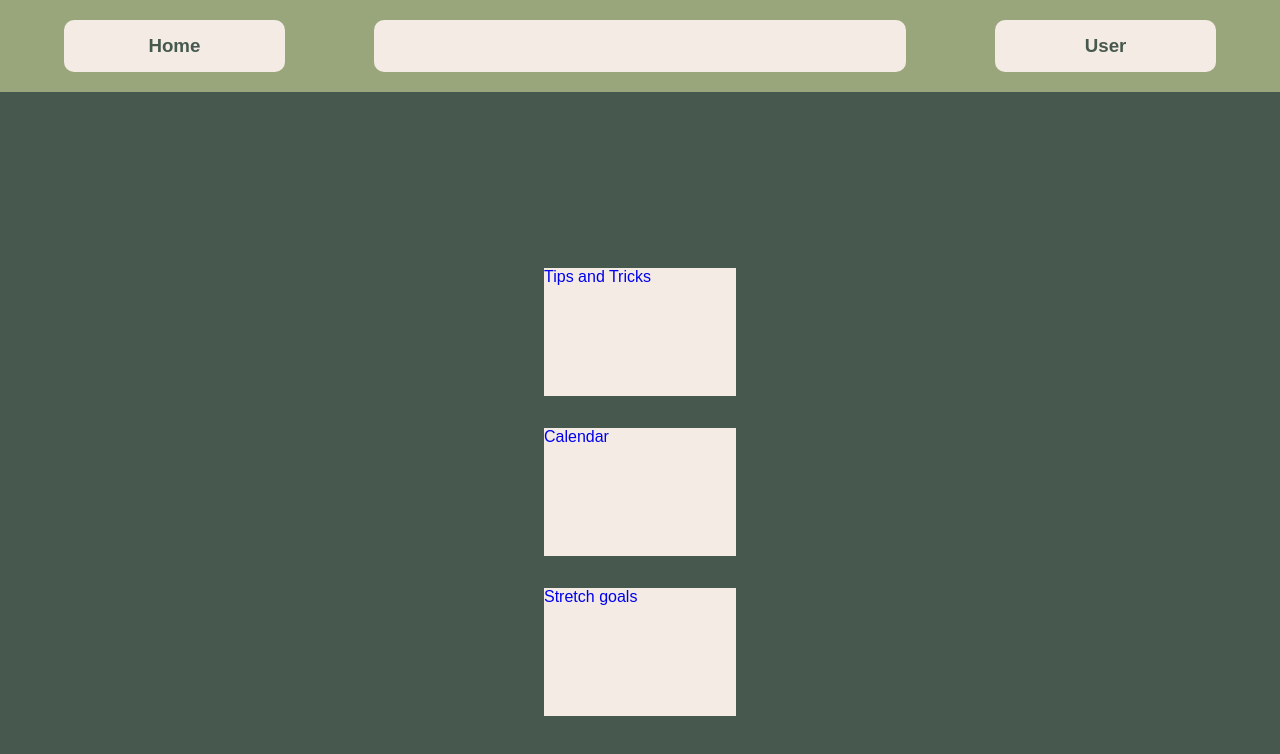
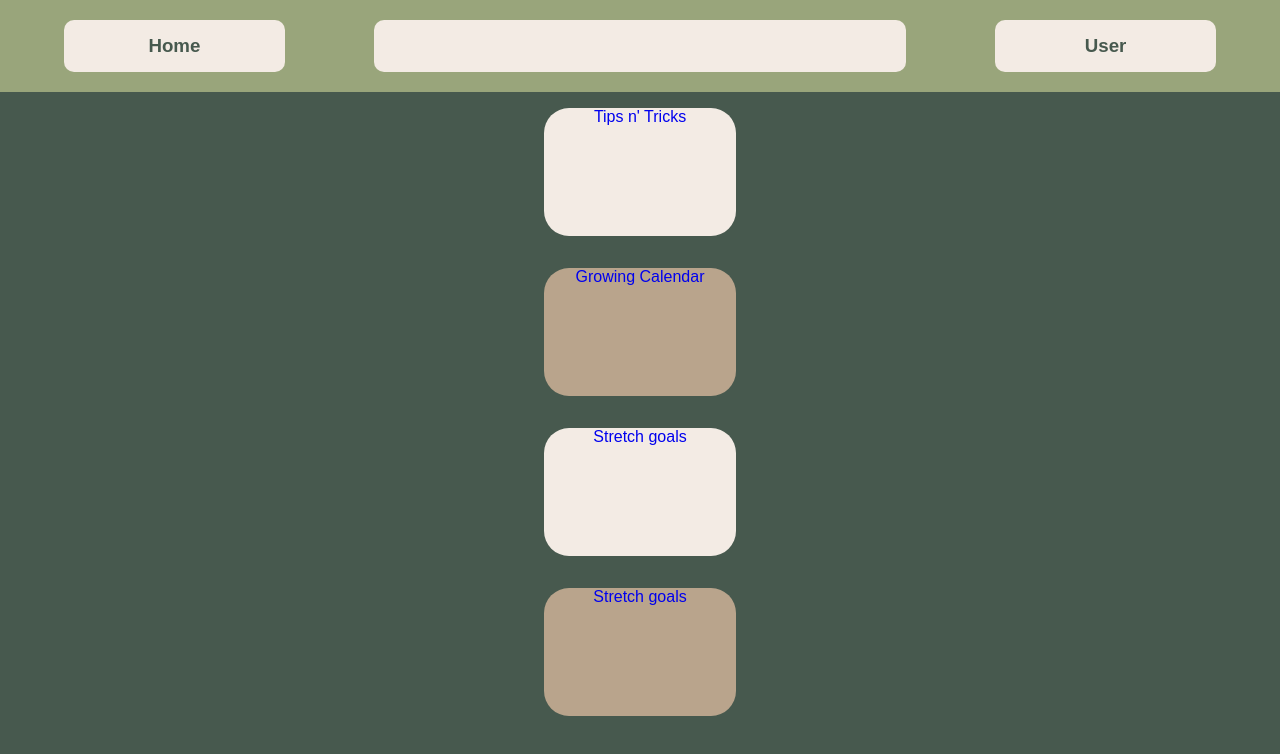
Before and after one commit to pathirny/HarvestHub, a Next.js app in the folder harvesthub/: page / in a window 1280 px wide. Shown: the top 754 px of the page. Built offline with nearby package versions, Linux system fonts and the light colour scheme; no server answers; a web font is replaced by a local one.

Commit message:
homepage tiles design

```diff
--- a/harvesthub/app/globals.css
+++ b/harvesthub/app/globals.css
@@ -229,6 +229,25 @@ a {
 .link-container {
   width: 12rem;
   height: 8rem;
+  margin: 1rem;
+  border-radius: 25px;
+  text-align: center;
+  color: var(--dark-green-color);
+}
+
+.link-container:nth-child(odd) {
   background-color: var(--white-cream-color);
-  margin: 1rem;
 }
+
+.link-container:nth-child(even) {
+  background-color: var(--brown-color);
+}
+
+.homepage-box {
+  display: flex;
+  flex-direction: column;
+  background-color: var(--dark-green-color);
+  align-items: center;
+  min-height: 100vh;
+  justify-content: flex-start;
+}
--- a/harvesthub/app/page.tsx
+++ b/harvesthub/app/page.tsx
@@ -25,12 +25,15 @@ export default async function Index() {
   return (
     <>
       <Header />
-      <div className="box">
+      <div className="homepage-box">
         <div className="link-container">
-          <Link href="#">Tips and Tricks</Link>
+          <Link href="#">Tips n' Tricks</Link>
         </div>
         <div className="link-container">
-          <Link href="#">Calendar</Link>
+          <Link href="#">Growing Calendar</Link>
+        </div>
+        <div className="link-container">
+          <Link href="#">Stretch goals</Link>
         </div>
         <div className="link-container">
           <Link href="#">Stretch goals</Link>
```
